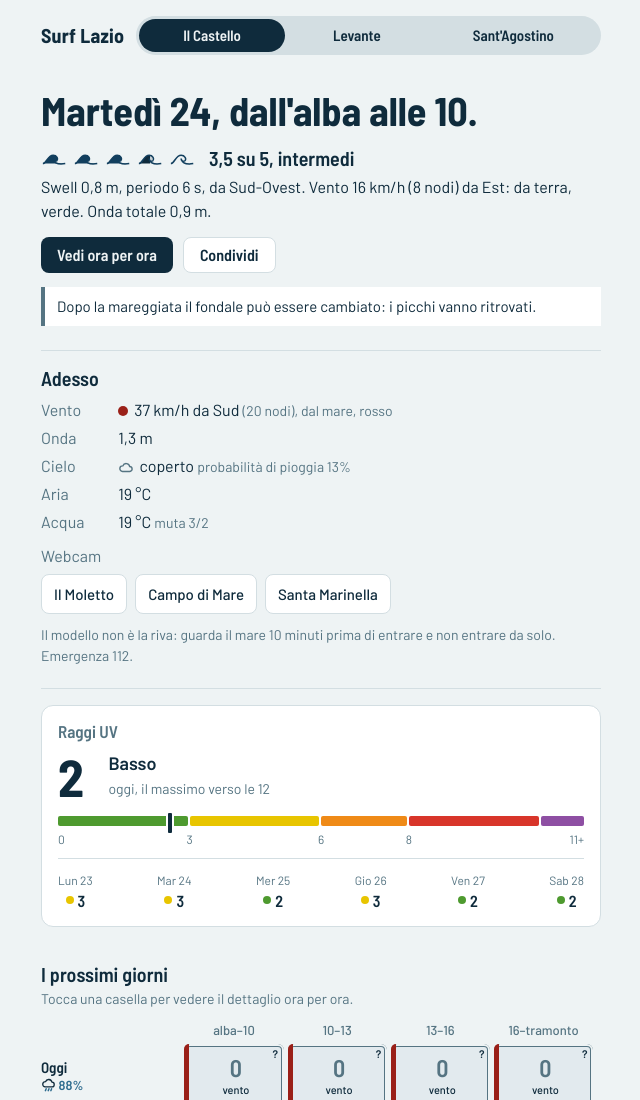
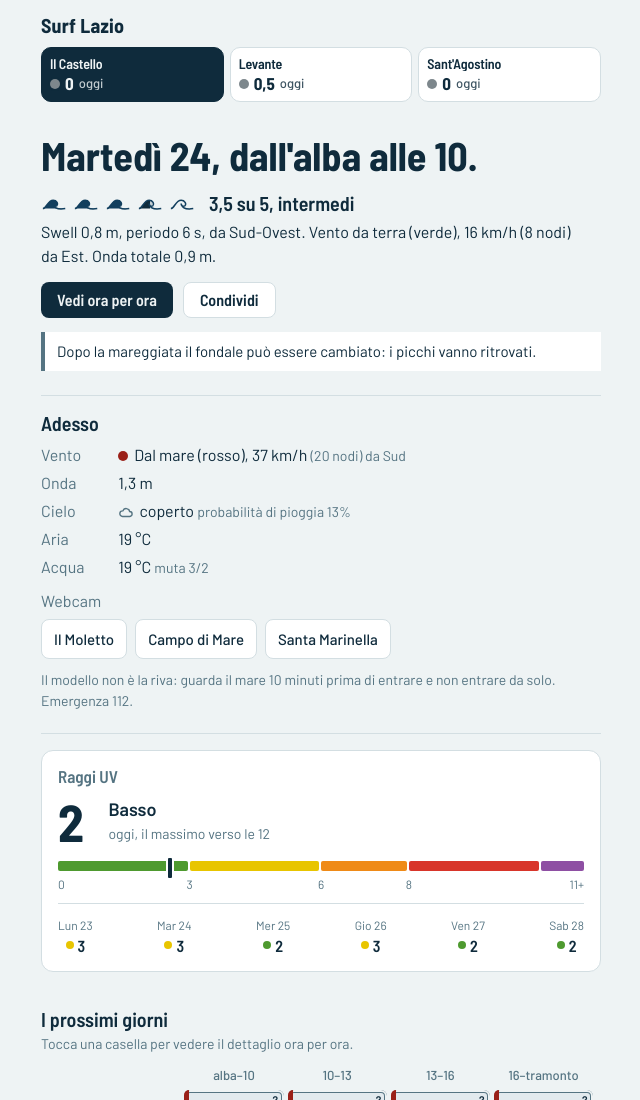
Before and after one commit to enricomariacaporossi/surf-lazio, a plain HTML site: page index.html in a window 1280 px wide. Shown: the top 1100 px of the page, without its empty margins (319-959 px from the left). Drawn offline with Linux system fonts and the light colour scheme.

Commit message:
Pagina: dove andare in un secondo
- in alto ogni spot ha il voto migliore di oggi e un pallino: verde si va,
  giallo forse, grigio no (dopo il tramonto vale domani)
- il vento si legge prima come da terra / di lato / dal mare, poi la forza
- nome breve S. Agostino sui telefoni stretti

Co-Authored-By: Claude Opus 5.5 <noreply@anthropic.com>
Claude-Session: https://claude.ai/code/session_01RcrmdSTD1xCHmmKv7bKeQ2

```diff
--- a/app.js
+++ b/app.js
@@ -78,10 +78,10 @@ const FASCE = {
 const CARDINALI = ["Nord", "Nord-Est", "Est", "Sud-Est", "Sud", "Sud-Ovest", "Ovest", "Nord-Ovest"];
 const CARDINALI_BREVI = ["N", "NE", "E", "SE", "S", "SO", "O", "NO"];
 const VENTO_A_PAROLE = {
-  verde: "da terra, verde",
-  giallo: "di lato, giallo",
-  rosso: "dal mare, rosso",
-  grigio: "tramontana, grigio",
+  verde: "da terra (verde)",
+  giallo: "di lato (giallo)",
+  rosso: "dal mare (rosso)",
+  grigio: "tramontana (grigio)",
 };
 const LIVELLO_BREVE = {
   "principianti": "principianti",
@@ -172,7 +172,7 @@ function oraDelGiorno(spot, data, hh) {
 function fraseOra(o) {
   if (!o) return "";
   return `${maiuscola(o.parte)} ${numero(o.parte_m)} m, periodo ${numero(o.periodo_s, 0)} s, da ${cardinale(o.direzione_onda)}. ` +
-    `Vento ${Math.round(o.vento_kmh)} km/h (${nodi(o.vento_kmh)} nodi) da ${cardinale(o.direzione_vento)}: ${VENTO_A_PAROLE[o.colore]}.`;
+    `Vento ${VENTO_A_PAROLE[o.colore]}, ${Math.round(o.vento_kmh)} km/h (${nodi(o.vento_kmh)} nodi) da ${cardinale(o.direzione_vento)}.`;
 }
 
 /* ------------------------------------------------------------- dati */
@@ -203,7 +203,7 @@ async function unisciSchede(dati) {
     dati.spot.forEach((s) => {
       const scheda = schede.find((x) => x.id === s.id);
       if (!scheda) return;
-      ["webcam", "confronto", "scheda", "avviso", "altezzaVoto"].forEach((k) => { if (k in scheda) s[k] = scheda[k]; });
+      ["webcam", "confronto", "scheda", "avviso", "altezzaVoto", "breve"].forEach((k) => { if (k in scheda) s[k] = scheda[k]; });
     });
   } catch (e) { /* si usano i dati di forecast.json */ }
 }
@@ -286,11 +286,36 @@ function idMigliore(spot) {
 
 /* ------------------------------------------------------------- disegno */
 
+// com'e' oggi uno spot, in un colpo d'occhio: il voto migliore delle fasce che
+// non sono ancora finite; dopo il tramonto si guarda domani
+function statoDiOggi(spot) {
+  const ora = new Date().getHours();
+  const oggi = spot.giorni.find((g) => g.giorno === 1);
+  const restano = oggi ? oggi.fasce.filter((f) => FASCE[f.fascia] && FASCE[f.fascia].a > ora) : [];
+  let quando = "oggi", fasce = restano;
+  if (!fasce.length) {
+    const domani = spot.giorni.find((g) => g.giorno === 2);
+    fasce = domani ? domani.fasce : [];
+    quando = "domani";
+  }
+  if (!fasce.length) return null;
+  const f = fasce.reduce((a, b) => (b.voto > a.voto ? b : a));
+  const livello = f.voto >= 3 ? "si" : f.voto >= 1.5 ? "forse" : "no";
+  const dove = quando === "domani" ? "domani"
+    : f.voto < 1.5 ? "oggi" : f.fascia === "alba-10" ? "all'alba" : `dalle ${FASCE[f.fascia].da}`;
+  return { voto: f.voto, livello, dove, quando, fascia: f.fascia };
+}
+
 function disegnaScelta() {
   const nav = $("#scelta-spot");
   nav.innerHTML = stato.dati.spot.map((s, i) => {
     const corto = s.nome.split("–").pop().trim();
-    return `<button type="button" data-spot="${i}" aria-pressed="${i === stato.spot}">${corto}</button>`;
+    const st = statoDiOggi(s);
+    const etichetta = st ? `${corto}: ${st.quando} ${voto(st.voto)} su 5${st.livello !== "no" ? `, ${st.dove}` : ""}` : corto;
+    return `<button type="button" data-spot="${i}" aria-pressed="${i === stato.spot}" aria-label="${etichetta}">
+      <span class="tab-nome">${s.breve && s.breve !== corto ? `<span class="nome-lungo">${corto}</span><span class="nome-breve">${s.breve}</span>` : corto}</span>
+      ${st ? `<span class="tab-stato"><i class="stato-${st.livello}"></i>${voto(st.voto)} <small>${st.dove}</small></span>` : ""}
+    </button>`;
   }).join("");
   nav.querySelectorAll("button").forEach((b) => b.addEventListener("click", () => {
     stato.spot = Number(b.dataset.spot);
@@ -349,7 +374,7 @@ function disegnaAdesso(spot) {
     `<li><a href="${w.url}" target="_blank" rel="noopener">${w.nome}</a></li>`).join("");
   const righe = [];
   if (a) {
-    righe.push(["Vento", `<span class="pallino" style="background:${COLORI_VENTO[a.colore] || "var(--grigio)"}"></span>${Math.round(a.vento_kmh)} km/h da ${cardinale(a.direzione_vento)} <small>(${nodi(a.vento_kmh)} nodi), ${VENTO_A_PAROLE[a.colore]}</small>`]);
+    righe.push(["Vento", `<span class="pallino" style="background:${COLORI_VENTO[a.colore] || "var(--grigio)"}"></span>${maiuscola(VENTO_A_PAROLE[a.colore])}, ${Math.round(a.vento_kmh)} km/h <small>(${nodi(a.vento_kmh)} nodi) da ${cardinale(a.direzione_vento)}</small>`]);
     righe.push(["Onda", `${numero(a.onda_m)} m${largo(a) ? " a riva" + largo(a) : ""}`]);
     if (a.codice_meteo != null) {
       const tipo = cielo(a.codice_meteo, a.pioggia_mm || 0);
@@ -764,6 +789,7 @@ function disegnaLegenda() {
     </ul>
     <p>Più il blu è scuro, più il voto è alto.</p>
     <div class="scala" aria-hidden="true">0 <span style="background:var(--v0)"></span><span style="background:var(--v1)"></span><span style="background:var(--v2)"></span><span style="background:var(--v3)"></span><span style="background:var(--v4)"></span><span style="background:var(--v5)"></span> 5</div>
+    <p>In alto, accanto a ogni spot, il voto migliore di oggi tra le fasce che devono ancora venire (dopo il tramonto, quello di domani): verde da 3 in su, si va; giallo da 1,5 a 3, forse; grigio sotto, no.</p>
     <p class="icone-legenda">${["sereno", "variabile", "coperto", "pioggia", "temporale", "nebbia"].map((t) => `<span>${icona(t)} ${t}</span>`).join("")}</p>
     <p>Sotto ogni giorno: il tempo e la temperatura massima dell'aria nelle ore di luce; nei giorni di pioggia, al posto della temperatura, la probabilità di pioggia.</p>
     <p>S indica la scaduta, ? che i modelli non sono d'accordo sull'onda o sul vento. I giorni più chiari sono una tendenza.</p>
--- a/spots.json
+++ b/spots.json
@@ -395,6 +395,7 @@
         0.8
       ]
     ],
-    "fattoreMareVento": 0.6
+    "fattoreMareVento": 0.6,
+    "breve": "S. Agostino"
   }
 ]
--- a/style.css
+++ b/style.css
@@ -52,31 +52,36 @@ h1, h2, h3 { font-family: var(--stretto); font-weight: 600; line-height: 1.15; m
 /* ---------------------------------------------------------------- testata */
 
 .testata {
+  padding: 14px 0 10px;
+}
+.marchio { margin: 0 0 10px; font-size: 20px; font-weight: 700; letter-spacing: 0.01em; }
+/* uno spot per colonna: nome, pallino e voto di oggi */
+.scelta-spot { display: grid; grid-auto-flow: column; grid-auto-columns: minmax(0, 1fr); gap: 6px; }
+.scelta-spot button {
   display: flex;
-  flex-wrap: wrap;            /* con 3 spot il selettore va sotto il titolo */
-  align-items: center;
-  justify-content: space-between;
-  gap: 10px 12px;
-  padding: 16px 0 12px;
+  flex-direction: column;
+  align-items: flex-start;
+  gap: 4px;
+  min-width: 0;
+  padding: 8px 8px 9px;
+  background: var(--carta);
+  color: var(--inchiostro);
+  border: 1px solid var(--riga);
+  border-radius: 10px;
+  cursor: pointer;
+  text-align: left;
 }
-
-.marchio { font-size: 20px; font-weight: 700; letter-spacing: 0.01em; }
-
-.scelta-spot { display: flex; flex: 1 1 auto; max-width: 100%; gap: 4px; background: var(--riga); border-radius: 999px; padding: 3px; }
-
-.scelta-spot button {
-  border: 0;
-  background: transparent;
-  color: var(--inchiostro);
-  flex: 1 1 auto;
-  white-space: nowrap;
-  font: 600 15px/1 var(--stretto);
-  padding: 9px 12px;
-  border-radius: 999px;
-  cursor: pointer;
-}
-
-.scelta-spot button[aria-pressed="true"] { background: var(--inchiostro); color: var(--sale); }
+.scelta-spot button[aria-pressed="true"] { background: var(--inchiostro); color: var(--sale); border-color: var(--inchiostro); }
+.nome-breve { display: none; }
+@media (max-width: 380px) { .nome-lungo { display: none; } .nome-breve { display: inline; } }
+.tab-nome { max-width: 100%; overflow: hidden; text-overflow: ellipsis; white-space: nowrap; font: 600 14px/1.1 var(--stretto); letter-spacing: -0.01em; }
+.tab-stato { display: flex; align-items: center; gap: 5px; font: 700 17px/1 var(--stretto); white-space: nowrap; }
+.tab-stato small { font: 500 13px/1 var(--testo); opacity: 0.8; overflow: hidden; text-overflow: ellipsis; }
+.tab-stato i { flex: none; width: 10px; height: 10px; border-radius: 50%; box-shadow: 0 0 0 2px var(--carta); }
+.scelta-spot button[aria-pressed="true"] .tab-stato i { box-shadow: 0 0 0 2px var(--inchiostro); }
+.stato-si { background: var(--verde); }
+.stato-forse { background: var(--giallo); }
+.stato-no { background: var(--grigio); }
 
 /* ---------------------------------------------------------------- risposta */
 
```
